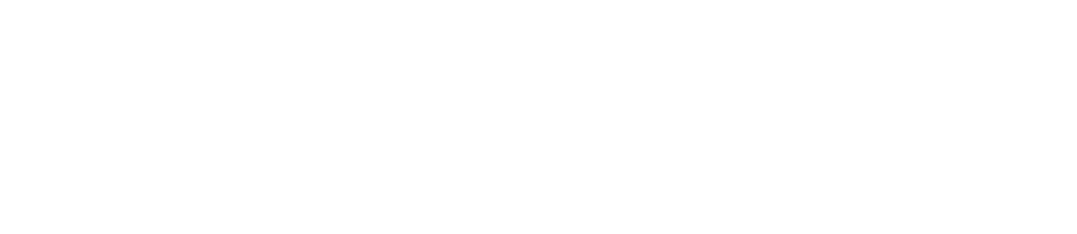
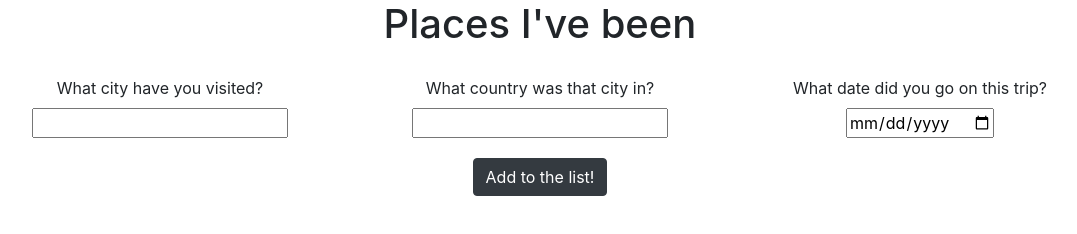
Before and after one commit to H-Len/places-i-have-been, a plain HTML site: page index.html in a window 1280 px wide. Shown: the whole page, without its empty margins (100-1177 px from the left). Drawn offline with nearby package versions, Linux system fonts and the light colour scheme.

Commit message:
add user interface functionality, css styling, and create a list of inputs in html

```diff
--- a/css/styles.css
+++ b/css/styles.css
@@ -0,0 +1,14 @@
+h1 {
+  text-align: center;
+}
+
+form{
+  text-align: center;
+  padding-top: 20px;
+}
+
+.button {
+  text-align: center;
+  margin: auto;
+  padding-top: 20px;
+}
--- a/index.html
+++ b/index.html
@@ -9,7 +9,37 @@
   <script src="js/scripts.js"></script>
   <title>Places I've Been</title>
 </head>
-<body>
+<body class="container">
+  <h1>Places I've been</h1>
+  <form class="row">
+    <div class="col-4">
+      <div class="question">
+        <label for="city">What city have you visited?</label>
+        <input type="text" name="city" id="city">
+      </div>
+    </div>
 
+    <div class="col-4">
+      <div class="question">
+        <label for="country">What country was that city in?</label>
+        <input type="text" name="country" id="country">
+      </div>
+    </div>
+
+    <div class="col-4">
+      <div class="question">
+        <label for="date">What date did you go on this trip?</label>
+        <input type="date" name="date" id="date">
+      </div>
+    </div>
+    <div class="button">
+      <button type="submit" name="button" class="btn btn-dark">Add to the list!</button>
+
+    </div>
+  </form>
+  <div class="list">
+
+
+  </div>
 </body>
 </html>
--- a/js/scripts.js
+++ b/js/scripts.js
@@ -47,5 +47,20 @@ TravelList.prototype.deletePlaces = function(id) {
 
 //user interface
 $(function() {
+  var travelList = new TravelList;
+  $("form").submit(function(event){
+    event.preventDefault();
+    var cityInput = $("input#city").val();
+    var countryInput = $("input#country").val();
+    var dateInput = $("input#date").val();
 
+    if (!cityInput || !countryInput || !dateInput) {
+      alert("please fill in all fields.");
+    }
+    var place = new Place(cityInput, countryInput, dateInput);
+    travelList.addPlace(place);
+
+    $('.list').append('<p>You went to ' + cityInput + ', ' + countryInput + ' on ' + dateInput + '!!!</p>');
+    console.log(travelList);
+  });
 });
```
